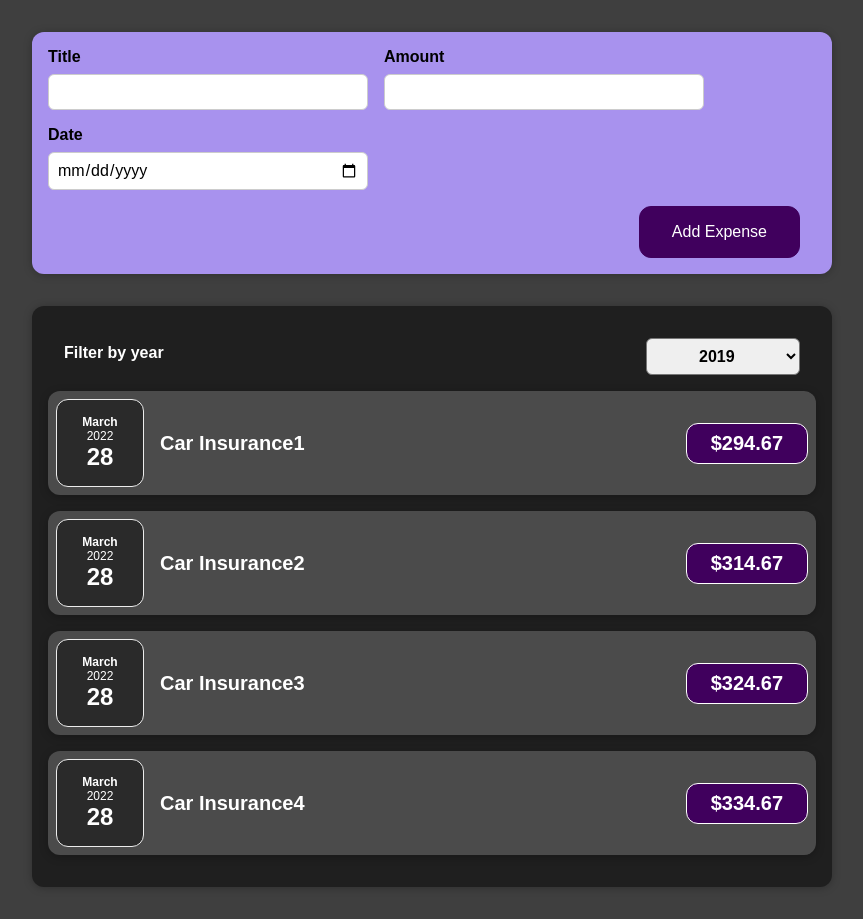
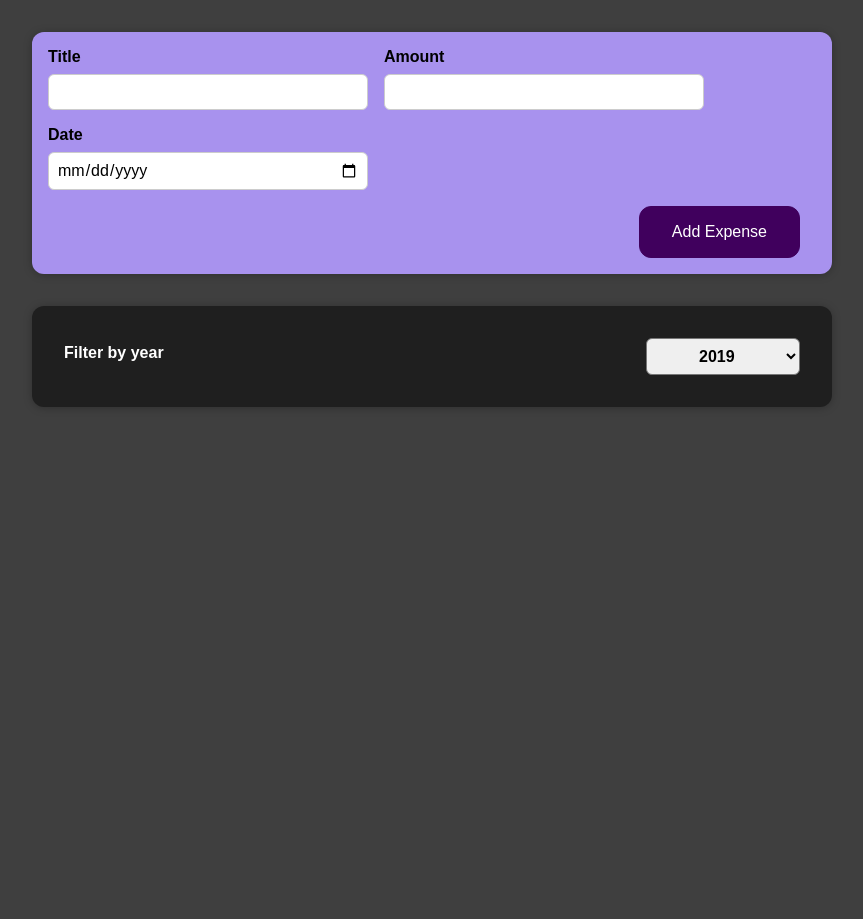
Before and after one commit to StefanGreve/ReactDemo, a React (Create React App) app: page / in a window 1280 px wide. Shown: the whole page, without its empty margins (208-1071 px from the left). After the commit the page ends 800 px from the top, so only its background shows below. Built offline with nearby package versions, Linux system fonts and the light colour scheme.

Commit message:
Implement expense filter by dropdown

```diff
--- a/src/components/Expenses/Expenses.js
+++ b/src/components/Expenses/Expenses.js
@@ -12,10 +12,14 @@ function Expenses(props) {
     setYear(selectedYear);
   };
 
+  const filteredExpenses = props.expenses.filter((expense) => {
+    return expense.date.getFullYear().toString() === year;
+  });
+
   return (
     <Card className="expenses">
       <ExpensesFilter selected={year} onChangeFilter={changeFilterHandler} />
-      {props.expenses.map((expense) => (
+      {filteredExpenses.map((expense) => (
         <ExpenseItem
           key={expense.id}
           title={expense.title}
```
